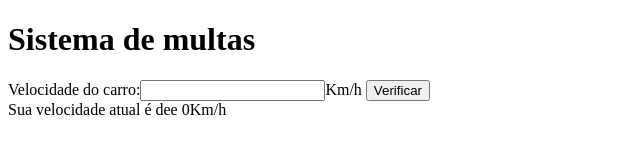
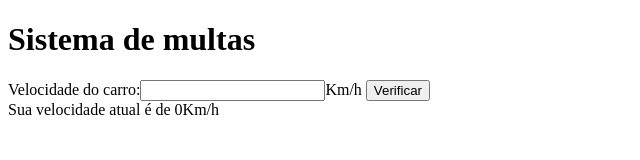
Before and after one commit to diouzedev/javascript, a plain HTML site: page ex010/index.html in a window 1280 px wide. Both pictures are taken after a click on the button "Verificar". Shown: the full height of the page, 0-640 px from the left. Drawn offline with Linux system fonts and the light colour scheme.

Commit message:
Velocidade do carro

```diff
--- a/ex010/index.html
+++ b/ex010/index.html
@@ -18,7 +18,7 @@
             var vel = window.document.querySelector('input.itxtv')
             var res = window.document.querySelector('div#res')
             var vel = Number(itxtv.value)
-            res.innerHTML = (`Sua velocidade atual é dee ${vel}Km/h`)
+            res.innerHTML = (`Sua velocidade atual é de ${vel}Km/h`)
             if ( vel > 60){
                 res.innerHTML += `<p>Você está MULTADO por excesso de velocidade</p>`
             }
```
